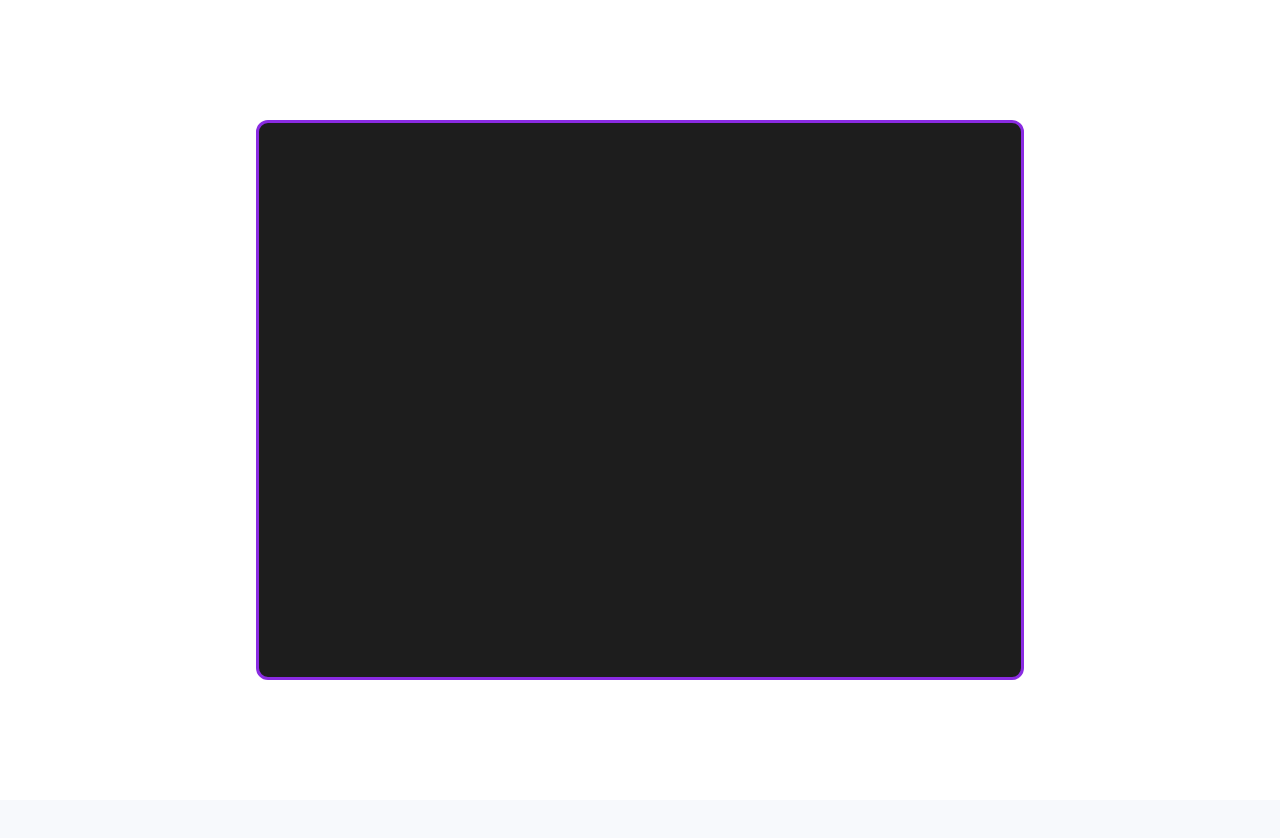
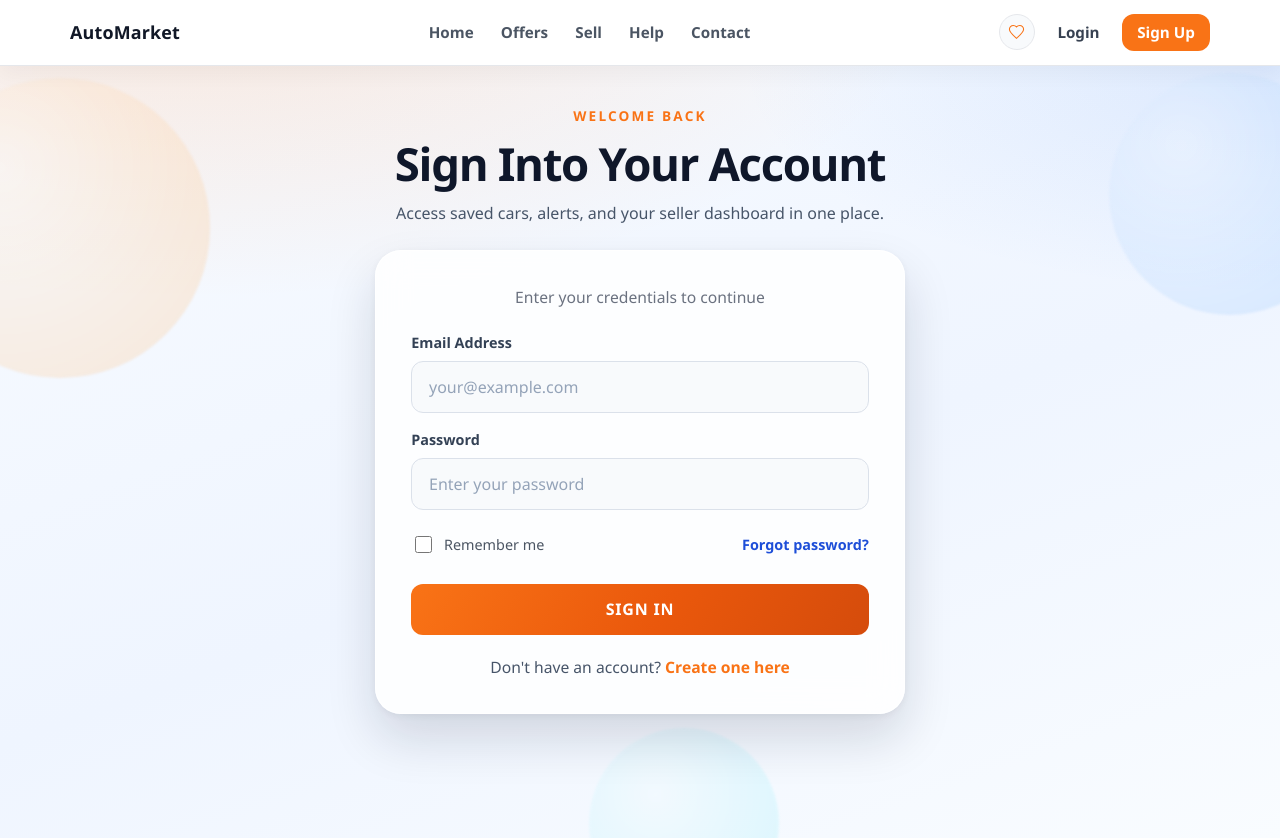
Before and after one commit to WebFaraon/CarWebSite-Front, a React (Vite) app: page /login in a window 1280 px wide. Before the commit the page ends 800 px from the top, so only its background shows below. Built offline with nearby package versions, Linux system fonts and the light colour scheme.

Commit message:
Initial commit

```diff
--- a/src/pages/Auth/Login.css
+++ b/src/pages/Auth/Login.css
@@ -1,41 +1,321 @@
-
-body {
-    margin: 0;
-    padding: 0;
+.login-page {
+  background: var(--bg);
+  color: var(--text);
+  overflow-x: hidden;
 }
 
 .login-container {
-    /* centrare */
-    display: flex;
-    justify-content: center;
-    align-items: center;
-
-    /* marimea originala a userului de la display */
-    height: 100vh;
-    width: 100vw;
-
-    /* elimina borderul default */
-    box-sizing: border-box;
-
-    animation: changeColor 0.06s infinite;
+  width: min(1140px, 92vw);
+  margin: 0 auto;
+  min-height: calc(100vh - 80px);
+  padding-top: clamp(0.75rem, 2vw, 1.5rem);
 }
 
-.login-inner-container {
-    width: 60vw;
-    max-width: 900px;
-    height: 70vh;
-    max-height: 600px;
-
-    padding: 2.5rem;
-
-    background-color: rgb(217, 255, 28);
-    border-radius: 12px;
-    border: solid blueviolet;
-
-    animation: changeColor 0.05s infinite;
+.login-hero-section {
+  background:
+    radial-gradient(1200px 500px at 15% -10%, rgba(249, 115, 22, 0.14), transparent 62%),
+    radial-gradient(900px 380px at 100% 0%, rgba(59, 130, 246, 0.12), transparent 60%),
+    linear-gradient(160deg, #f8fbff 0%, #eff5ff 55%, #f9fcff 100%);
+  isolation: isolate;
+  overflow-x: hidden;
+  overflow-y: visible;
+  padding: 1rem 0 2.25rem;
+  position: relative;
+  z-index: 2;
+  min-height: calc(100vh - 80px);
+  display: flex;
+  flex-direction: column;
+  justify-content: flex-start;
 }
 
-@keyframes changeColor {
-    0%   {background-color: white;}
-    100% {background-color: black;}
+.login-hero-section .login-container {
+  position: relative;
+  z-index: 2;
 }
+
+.hero-orbs {
+  inset: 0;
+  overflow: hidden;
+  pointer-events: none;
+  position: absolute;
+  z-index: 0;
+}
+
+.hero-orb {
+  border-radius: 50%;
+  filter: blur(1px);
+  pointer-events: none;
+  position: absolute;
+  transform-style: preserve-3d;
+  z-index: 0;
+}
+
+.hero-orb-one {
+  animation: orbPulse 8s ease-in-out infinite;
+  background: radial-gradient(circle at 30% 30%, #fff7ed, #fdba74);
+  height: 280px;
+  left: -80px;
+  top: 22px;
+  width: 280px;
+}
+
+.hero-orb-two {
+  animation: orbPulse 10s ease-in-out infinite reverse;
+  background: radial-gradient(circle at 30% 30%, #eff6ff, #93c5fd);
+  height: 220px;
+  right: -60px;
+  top: 18px;
+  width: 220px;
+}
+
+.hero-orb-three {
+  animation: orbPulse 12s ease-in-out infinite;
+  background: radial-gradient(circle at 35% 35%, #ecfeff, #67e8f9);
+  bottom: -80px;
+  height: 190px;
+  left: 46%;
+  width: 190px;
+}
+
+.login-header {
+  text-align: center;
+  margin-bottom: 1.6rem;
+  position: relative;
+  z-index: 2;
+}
+
+.hero-eyebrow {
+  color: var(--accent);
+  font-size: 0.85rem;
+  font-weight: 800;
+  letter-spacing: 0.16em;
+  margin-bottom: 0.9rem;
+  text-transform: uppercase;
+}
+
+.login-header h1 {
+  font-size: clamp(2rem, 4vw, 2.85rem);
+  font-weight: 800;
+  letter-spacing: -0.03em;
+  line-height: 1.08;
+  margin: 0;
+  color: #0f172a;
+}
+
+.login-subtitle {
+  margin: 0.85rem auto 0;
+  max-width: 620px;
+  color: #475569;
+  font-size: 1rem;
+}
+
+.login-content {
+  display: flex;
+  justify-content: center;
+  align-items: flex-start;
+  position: relative;
+  z-index: 2;
+}
+
+.login-form-card {
+  backdrop-filter: blur(16px);
+  background: rgba(255, 255, 255, 0.84);
+  border: 1px solid rgba(255, 255, 255, 0.95);
+  border-radius: 26px;
+  box-shadow:
+    0 25px 50px rgba(15, 23, 42, 0.14),
+    0 2px 10px rgba(15, 23, 42, 0.06);
+  padding: 2.2rem;
+  position: relative;
+  z-index: 2;
+  width: 100%;
+  max-width: 530px;
+}
+
+.form-header {
+  margin-bottom: 1.6rem;
+  text-align: center;
+}
+
+.form-header p {
+  color: var(--text-muted);
+  font-size: 0.98rem;
+  margin: 0;
+}
+
+.login-form {
+  display: flex;
+  flex-direction: column;
+  gap: 1.1rem;
+}
+
+.form-group {
+  display: flex;
+  flex-direction: column;
+  gap: 0.55rem;
+}
+
+.form-group label {
+  color: #334155;
+  font-size: 0.9rem;
+  font-weight: 700;
+}
+
+.form-group input {
+  border: 1px solid #dbe1ea;
+  border-radius: 12px;
+  padding: 0.86rem 1.05rem;
+  font-size: 1rem;
+  transition: border-color 0.25s ease, box-shadow 0.25s ease, background-color 0.25s ease;
+  background: #f8fafc;
+  color: #0f172a;
+}
+
+.form-group input:hover:not(:disabled) {
+  border-color: #a8b3c4;
+  background: #ffffff;
+}
+
+.form-group input:focus:not(:disabled) {
+  outline: none;
+  border-color: var(--accent);
+  box-shadow: 0 0 0 4px rgba(249, 115, 22, 0.16);
+  background: #ffffff;
+}
+
+.form-group input::placeholder {
+  color: #94a3b8;
+}
+
+.form-footer {
+  display: flex;
+  justify-content: space-between;
+  align-items: center;
+  margin-top: 0.35rem;
+  font-size: 0.9rem;
+}
+
+.remember-me {
+  display: flex;
+  align-items: center;
+  gap: 0.55rem;
+  cursor: pointer;
+  font-size: 0.9rem;
+}
+
+.remember-me input[type='checkbox'] {
+  width: 17px;
+  height: 17px;
+  cursor: pointer;
+  accent-color: var(--accent);
+}
+
+.remember-me label {
+  color: #4b5563;
+  cursor: pointer;
+  font-weight: 500;
+  margin: 0;
+}
+
+.forgot-password {
+  color: #1d4ed8;
+  text-decoration: none;
+  font-weight: 600;
+  transition: color 0.2s ease;
+  font-size: 0.9rem;
+}
+
+.forgot-password:hover {
+  color: #1e40af;
+}
+
+.login-btn {
+  background: linear-gradient(120deg, #f97316 0%, #ea580c 55%, #c2410c 140%);
+  border: none;
+  border-radius: 12px;
+  color: white;
+  font-size: 1rem;
+  font-weight: 700;
+  padding: 0.9rem 1.35rem;
+  cursor: pointer;
+  transition: transform 0.25s ease, box-shadow 0.25s ease, filter 0.25s ease;
+  margin-top: 0.65rem;
+  text-transform: uppercase;
+  letter-spacing: 0.05em;
+}
+
+.login-btn:not(:disabled):hover {
+  transform: translateY(-1px);
+  box-shadow: 0 14px 24px rgba(234, 88, 12, 0.35);
+  filter: saturate(1.08);
+}
+
+.login-btn:disabled {
+  opacity: 0.7;
+  cursor: not-allowed;
+}
+
+.signup-prompt {
+  text-align: center;
+  margin-top: 1.35rem;
+  color: #475569;
+  font-size: 0.98rem;
+}
+
+.signup-prompt a {
+  color: var(--accent);
+  text-decoration: none;
+  font-weight: 700;
+  transition: opacity 0.3s ease;
+}
+
+.signup-prompt a:hover {
+  opacity: 0.8;
+}
+
+@keyframes orbPulse {
+  0%,
+  100% {
+    opacity: 0.2;
+    transform: scale(1);
+  }
+  50% {
+    opacity: 0.3;
+    transform: scale(1.1);
+  }
+}
+
+@media (max-width: 768px) {
+  .login-hero-section {
+    min-height: calc(100vh - 80px);
+    padding: 0.5rem 0 1.5rem;
+  }
+
+  .login-container {
+    padding-top: 0.25rem;
+  }
+
+  .login-header {
+    margin-bottom: 1rem;
+  }
+
+  .login-header h1 {
+    font-size: 1.55rem;
+  }
+
+  .login-subtitle {
+    font-size: 0.93rem;
+    max-width: 32ch;
+  }
+
+  .login-form-card {
+    padding: 1.35rem;
+    max-width: 100%;
+  }
+
+  .form-footer {
+    flex-direction: column;
+    gap: 0.7rem;
+    align-items: flex-start;
+  }
+}
--- a/src/pages/Auth/Login.tsx
+++ b/src/pages/Auth/Login.tsx
@@ -1,13 +1,86 @@
-import "./Login.css"
-import "../../components/navbar/Navbar"
+import { useState } from 'react'
+import Navbar from '../../components/navbar/Navbar.tsx'
+import './Login.css'
 
 function Login() {
-    return(
-        <div className="login-container">
-            <div className="login-inner-container">
+  const [email, setEmail] = useState('')
+  const [password, setPassword] = useState('')
+  const [rememberMe, setRememberMe] = useState(false)
+  return (
+    <>
+      <Navbar />
+      <main className="login-page">
+        <section className="login-hero-section">
+          <div className="hero-orbs">
+            <div className="hero-orb hero-orb-one"></div>
+            <div className="hero-orb hero-orb-two"></div>
+            <div className="hero-orb hero-orb-three"></div>
+          </div>
+          <div className="login-container">
+            <div className="login-header">
+              <div className="hero-eyebrow">WELCOME BACK</div>
+              <h1>Sign Into Your Account</h1>
+              <p className="login-subtitle">Access saved cars, alerts, and your seller dashboard in one place.</p>
             </div>
-        </div>
-    );
+            <div className="login-content">
+              <div className="login-form-card">
+                <div className="form-header">
+                  <p>Enter your credentials to continue</p>
+                </div>
+
+                <form className="login-form">
+                  <div className="form-group">
+                    <label htmlFor="email">Email Address</label>
+                    <input
+                      type="email"
+                      id="email"
+                      placeholder="your@example.com"
+                      value={email}
+                      onChange={(e) => setEmail(e.target.value)}
+                    />
+                  </div>
+
+                  <div className="form-group">
+                    <label htmlFor="password">Password</label>
+                    <input
+                      type="password"
+                      id="password"
+                      placeholder="Enter your password"
+                      value={password}
+                      onChange={(e) => setPassword(e.target.value)}
+                    />
+                  </div>
+
+                  <div className="form-footer">
+                    <div className="remember-me">
+                      <input
+                        type="checkbox"
+                        id="remember"
+                        checked={rememberMe}
+                        onChange={(e) => setRememberMe(e.target.checked)}
+                      />
+                      <label htmlFor="remember">Remember me</label>
+                    </div>
+                    <a href="#" className="forgot-password">
+                      Forgot password?
+                    </a>
+                  </div>
+
+                  <button type="button" className="login-btn">
+                    Sign In
+                  </button>
+                </form>
+
+                <div className="signup-prompt">
+                  Don't have an account? <a href="#">Create one here</a>
+                </div>
+              </div>
+            </div>
+          </div>
+        </section>
+      </main>
+    </>
+  )
 }
 
-export default Login;
+export default Login
```
